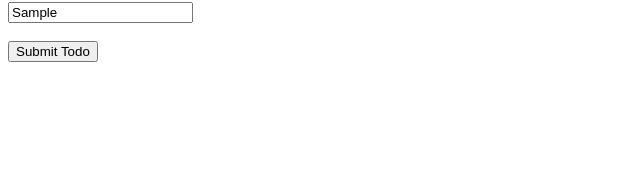
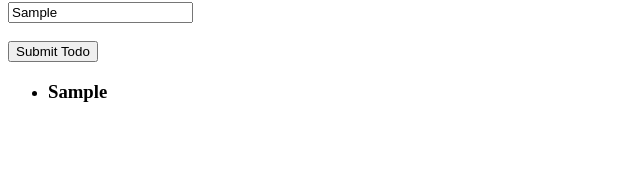
Before and after one commit to ajcwebdev/vue3-todo, a Vue app: page / in a window 1280 px wide. Both pictures are taken after typing "Sample" into the empty fields and a click on the button "Submit Todo". Shown: the part 114-285 px from the top of the page, without its empty margins (0-640 px from the left). Built offline with nearby package versions, Linux system fonts and the light colour scheme.

Commit message:
Show the todos in a list

```diff
--- a/src/App.vue
+++ b/src/App.vue
@@ -7,6 +7,11 @@
     <br><br>
     <button>Submit Todo</button>
   </form>
+  <ul>
+    <li v-for="todo in todos" v-bind:key="todo.id">
+      <h3>{{todo.content}}</h3>
+    </li>
+  </ul>
 </template>
 
 <script>
@@ -19,6 +24,7 @@ export default {
 
     function addNewTodo() {
       todos.value.push({
+        id: Date.now(),
         done: false,
         content: newTodo.value,
       })
```
Also changed, not shown: assets/05-show-the-todos-in-a-list.jpg (added), 1 other file (tests, documents, lock files or other folders).
